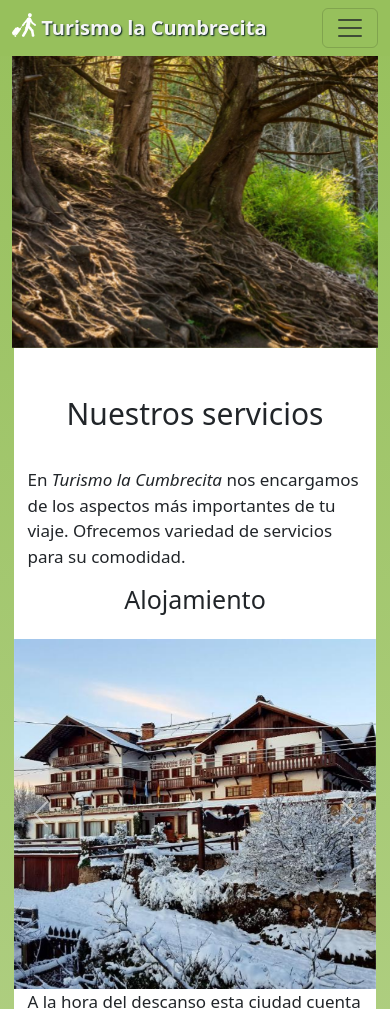
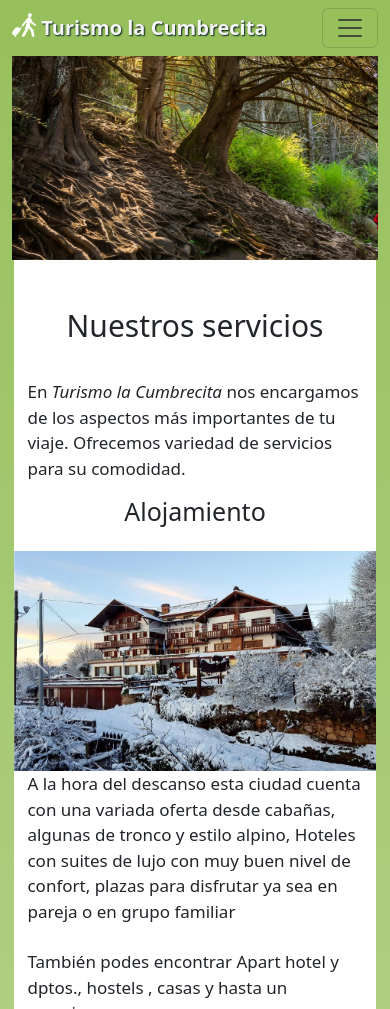
Before and after one commit to V1-lkas/Turismo-ACT-3, a plain HTML site: page servicios.html in a window 390 px wide. Shown: the top 1009 px of the page. Drawn offline with nearby package versions, Linux system fonts and the light colour scheme.

Commit message:
tamaño portada responsive

```diff
--- a/css/estilos.css
+++ b/css/estilos.css
@@ -47,6 +47,10 @@ body {
   object-fit: cover;
   height: 500px;
   width: fit-content;
+}
+
+@media screen and (max-width: 600px) {
+  .portada_img{height: 212px;}
 }
 
 /* inicio */
@@ -186,9 +190,6 @@ body {
     flex: 100%;
     max-width: 100%;
   }
-  .portada_img {
-    height: 300px;
-  }
 }
 
 /* Servicios */
@@ -199,6 +200,10 @@ body {
   width: 350px;
 }
 
+@media screen and (max-width: 600px) {
+  .serv_carrousel1 img{height:220px;}
+
+}
 .act-img {
   object-fit: cover;
   height: 300px;
```
